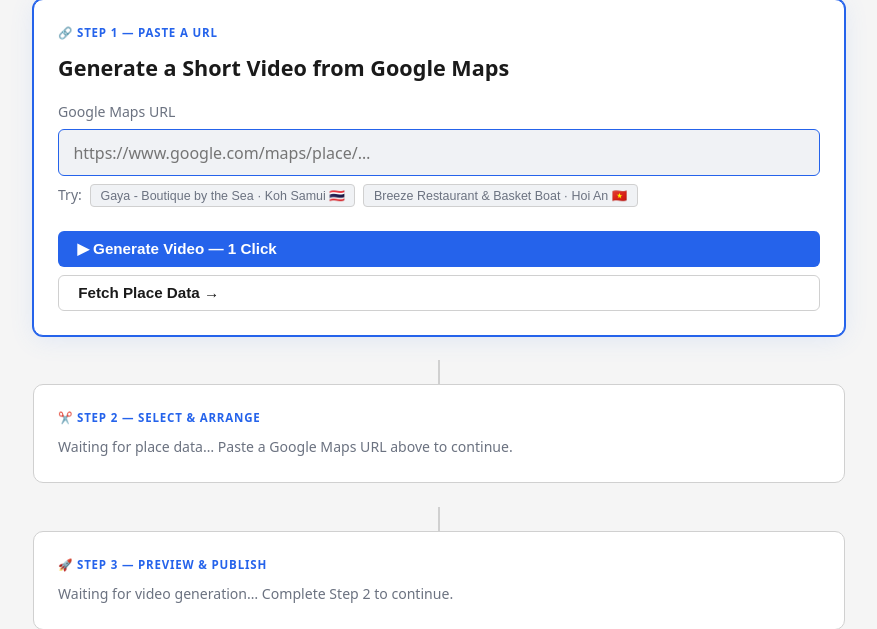
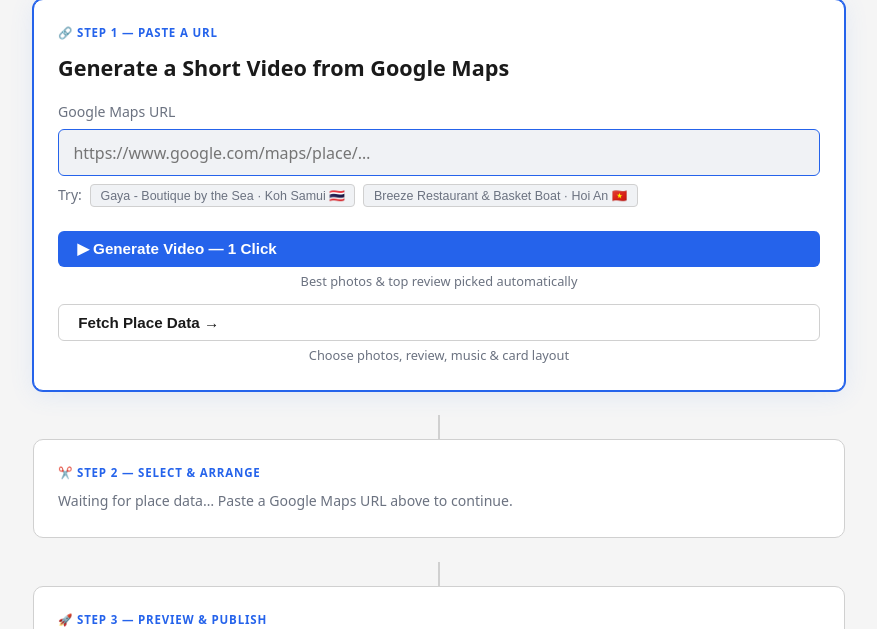
Before and after one commit to alx/gmaps-reviews-short-video, a Flask app: page / in a window 1280 px wide. Shown: the part 339-968 px from the top of the page, without its empty margins (201-1078 px from the left). Run offline with Flask 3, Linux system fonts and the light colour scheme; some libraries are stand-ins or nearby versions.

Commit message:
feat: add descriptive labels below action buttons on step 1
Short subtitles clarify each button's intent: auto mode picks
best content automatically, fetch mode allows full customisation.

```diff
--- a/src/web/templates/step1_url.html
+++ b/src/web/templates/step1_url.html
@@ -51,17 +51,23 @@
             <button type="button" class="btn-sample" onclick="document.getElementById('maps_url').value='https://maps.app.goo.gl/qtAadc4T23SA22Wx8'">Breeze Restaurant &amp; Basket Boat · Hoi An 🇻🇳</button>
           </div>
         </div>
-        <div class="actions" style="flex-direction:column; gap:0.5rem; align-items:stretch;">
-          <button id="btn-auto" type="submit" class="btn btn-primary"
+        <div class="actions" style="flex-direction:column; gap:0.75rem; align-items:stretch;">
+          <div>
+            <button id="btn-auto" type="submit" class="btn btn-primary" style="width:100%;"
                     onclick="document.getElementById('auto-mode-input').value='1'">
               <span class="htmx-indicator spinner"></span>
               ▶ Generate Video — 1 Click
             </button>
-          <button id="fetch-btn" type="submit" class="btn btn-outline"
+            <p class="muted" style="margin:0.3rem 0 0; font-size:0.8rem; text-align:center;">Best photos &amp; top review picked automatically</p>
+          </div>
+          <div>
+            <button id="fetch-btn" type="submit" class="btn btn-outline" style="width:100%;"
                     onclick="document.getElementById('auto-mode-input').value='0'">
               <span class="htmx-indicator spinner"></span>
               Fetch Place Data →
             </button>
+            <p class="muted" style="margin:0.3rem 0 0; font-size:0.8rem; text-align:center;">Choose photos, review, music &amp; card layout</p>
+          </div>
         </div>
       </form>
     </div>
```
Lines whose indentation alone changed are shown as unchanged.
